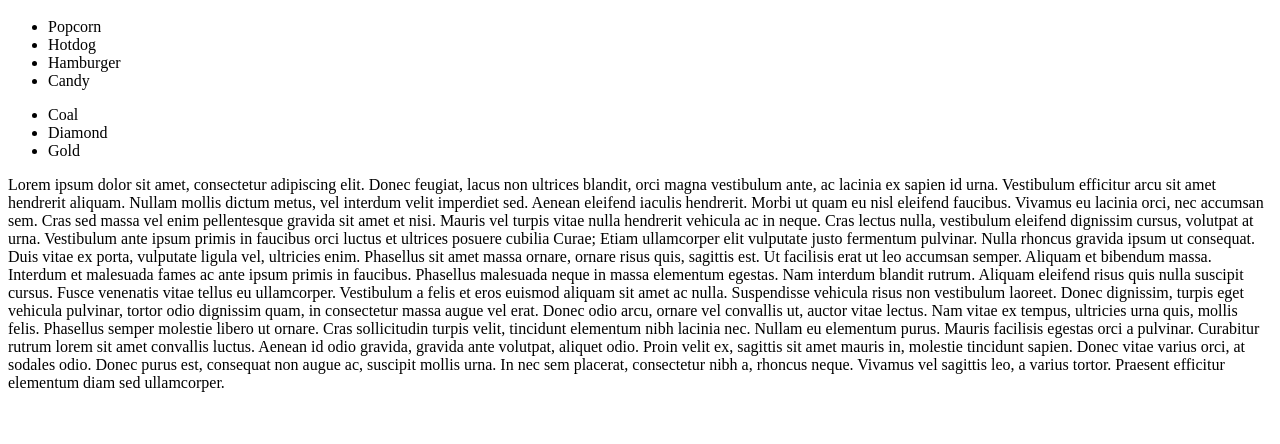
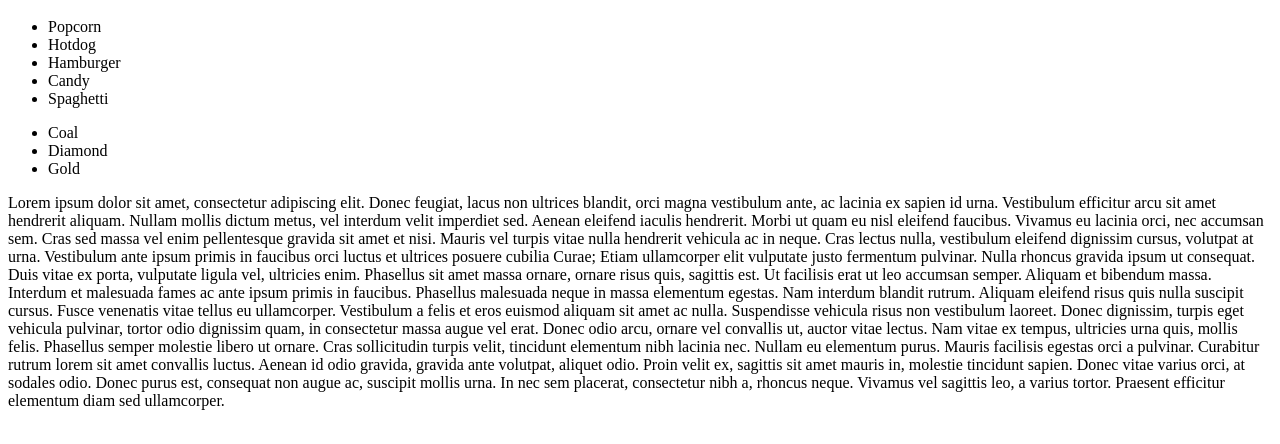
Before and after one commit to clintgh/hello-world, a plain HTML site: page index.html in a window 1280 px wide. Shown: the part 48-492 px from the top of the page. Drawn offline with Linux system fonts and the light colour scheme.

Commit message:
Add: Added spaghetti to the menu.

```diff
--- a/index.html
+++ b/index.html
@@ -6,6 +6,7 @@
 			<li> Hotdog </li>
 			<li> Hamburger </li>
 			<li> Candy </li>
+			<li> Spaghetti </li>
 		</ul>
 		<ul>
 			<li> Coal </li>
```
